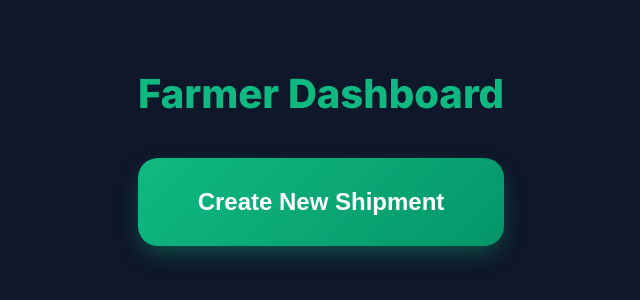
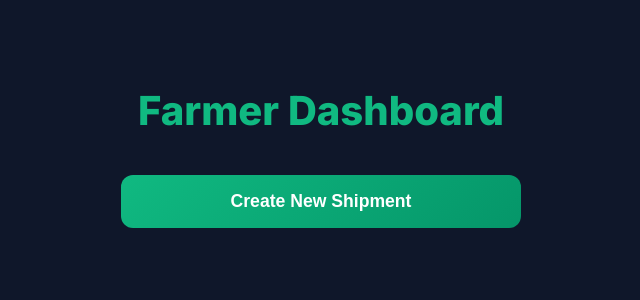
Before and after one commit to Muhammad0320/agritech, a Next.js app in the folder frontend/: page /farmer in a window 1280 px wide. Shown: the part 256-556 px from the top of the page, without its empty margins (319-959 px from the left). Built offline with nearby package versions, Linux system fonts and the light colour scheme; no server answers.

Commit message:
chore: update frontend

```diff
--- a/frontend/src/app/farmer/page.tsx
+++ b/frontend/src/app/farmer/page.tsx
@@ -4,6 +4,7 @@ import React, { useState } from 'react';
 import styled from 'styled-components';
 import { fetchClient } from '@/lib/fetchClient';
 import toast from 'react-hot-toast';
+import ShimmerButton from '@/components/ui/ShimmerButton';
 
 const Container = styled.div`
   display: flex;
@@ -23,32 +24,7 @@ const Title = styled.h1`
   color: #10b981;
 `;
 
-const CreateButton = styled.button`
-  background: linear-gradient(135deg, #10b981 0%, #059669 100%);
-  color: white;
-  border: none;
-  padding: 30px 60px;
-  font-size: 1.5rem;
-  font-weight: 700;
-  border-radius: 20px;
-  cursor: pointer;
-  box-shadow: 0 10px 25px -5px rgba(16, 185, 129, 0.4);
-  transition: transform 0.2s, box-shadow 0.2s;
-
-  &:hover {
-    transform: translateY(-5px);
-    box-shadow: 0 20px 25px -5px rgba(16, 185, 129, 0.5);
-  }
-
-  &:active {
-    transform: scale(0.98);
-  }
-
-  &:disabled {
-    opacity: 0.7;
-    cursor: not-allowed;
-  }
-`;
+// CreateButton removed in favor of ShimmerButton
 
 const CodeDisplay = styled.div`
   margin-top: 40px;
@@ -113,9 +89,11 @@ export default function FarmerPage() {
       <Title>Farmer Dashboard</Title>
 
       {!pickupCode ? (
-        <CreateButton onClick={handleCreateShipment} disabled={loading}>
-          {loading ? 'Generating...' : 'Create New Shipment'}
-        </CreateButton>
+        <div style={{ width: '100%', maxWidth: '400px' }}>
+          <ShimmerButton onClick={handleCreateShipment} isLoading={loading} loadingText="Generating...">
+            Create New Shipment
+          </ShimmerButton>
+        </div>
       ) : (
         <CodeDisplay>
           <CodeLabel>Show this code to the Driver</CodeLabel>
```
Also changed, not shown: frontend/src/components/AuthCard.tsx (+4 -26 lines).
